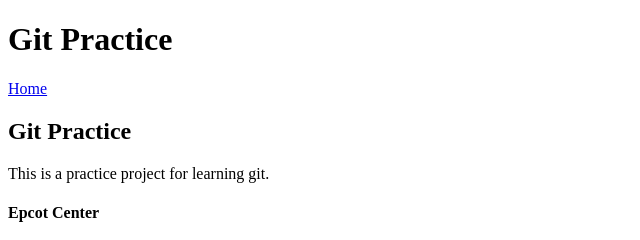
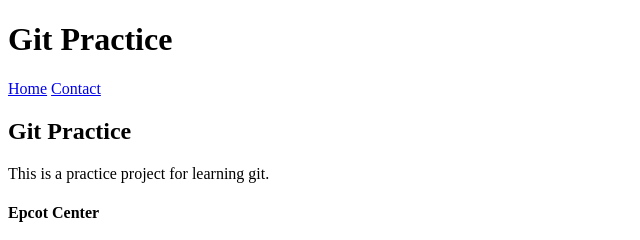
Before and after one commit to anaetrezve/git-practice-session, a plain HTML site: page index.html in a window 1280 px wide. Shown: the top 240 px of the page, 0-640 px from the left. Drawn offline with Linux system fonts and the light colour scheme.

Commit message:
contact nav added

```diff
--- a/index.html
+++ b/index.html
@@ -12,6 +12,7 @@
         <h1>Git Practice</h1>
         <nav>
           <a href="/">Home</a>
+          <a href="/contact">Contact</a>
         </nav>
       </header>
       <section>
```
